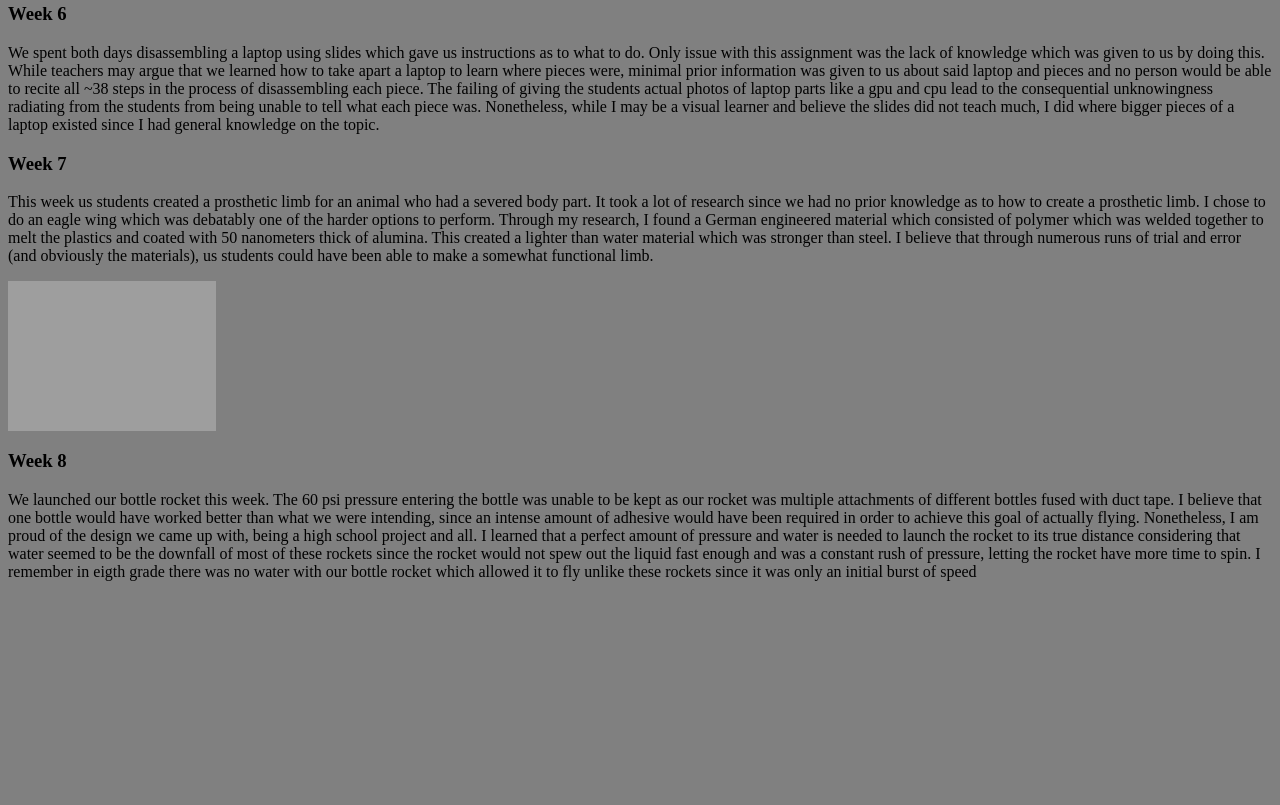
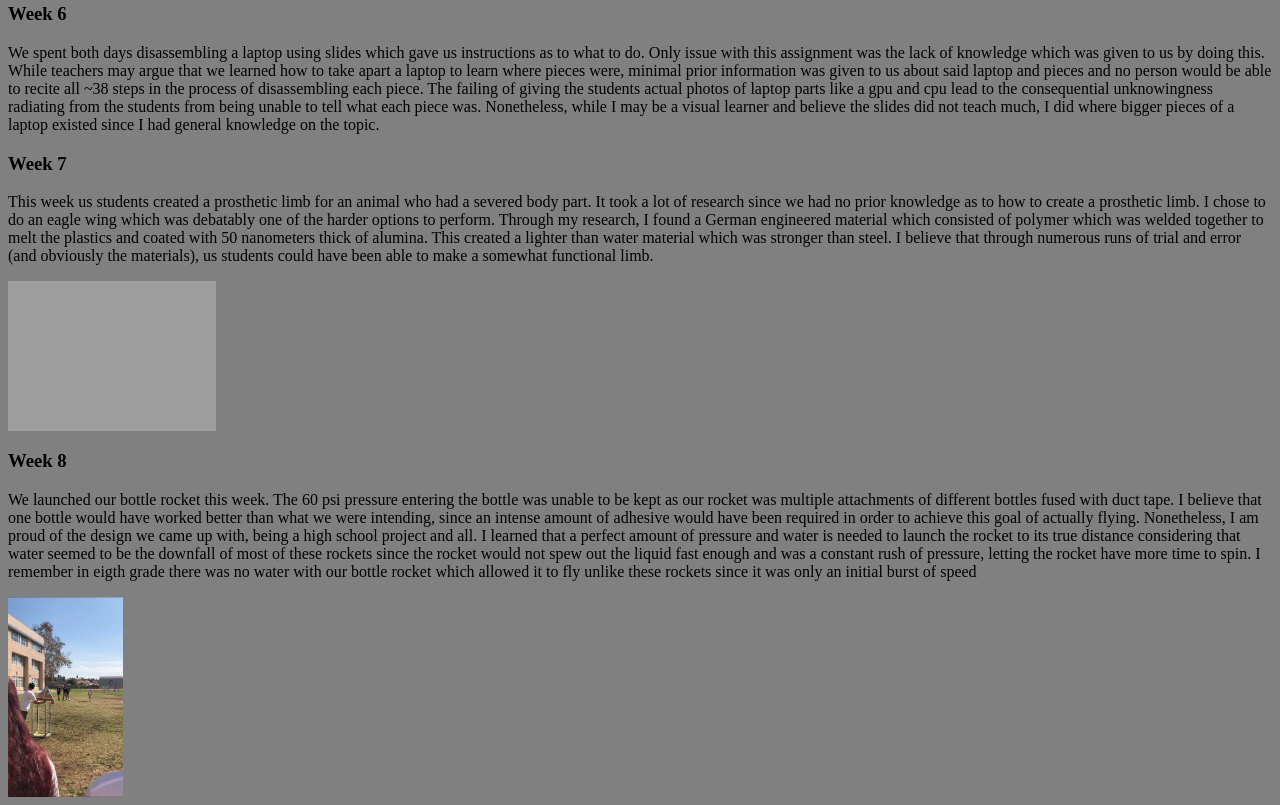
Before and after one commit to IMBRADY/Engineering, a plain HTML site: page index.html in a window 1280 px wide. Shown: the part 856-1661 px from the top of the page. Before the commit the page ends 1453 px from the top, so only its background shows below. Drawn offline with Linux system fonts and the light colour scheme; grey boxes are pictures that could not be loaded.

Commit message:
w8 pic addition

```diff
--- a/index.html
+++ b/index.html
@@ -67,5 +67,6 @@
         <p>
             We launched our bottle rocket this week. The 60 psi pressure entering the bottle was unable to be kept as our rocket was multiple attachments of different bottles fused with duct tape. I believe that one bottle would have worked better than what we were intending, since an intense amount of adhesive would have been required in order to achieve this goal of actually flying. Nonetheless, I am proud of the design we came up with, being a high school project and all. I learned that a perfect amount of pressure and water is needed to launch the rocket to its true distance considering that water seemed to be the downfall of most of these rockets since the rocket would not spew out the liquid fast enough and was a constant rush of pressure, letting the rocket have more time to spin. I remember in eigth grade there was no water with our bottle rocket which allowed it to fly unlike these rockets since it was only an initial burst of speed
         </p>
+        <img src = "weight.jpg" width = "115" height = "200">
     </body>
 </html>
```
Also changed, not shown: weight.jpg (added).
